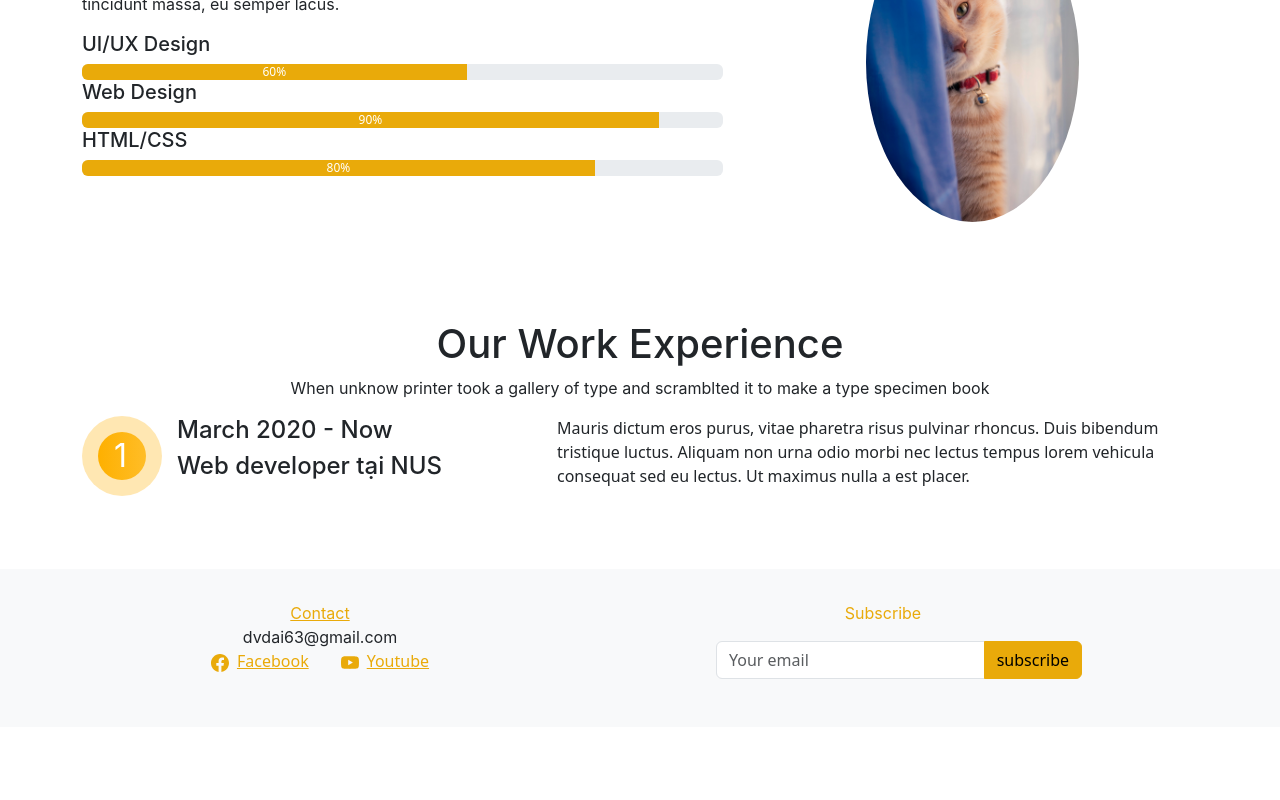
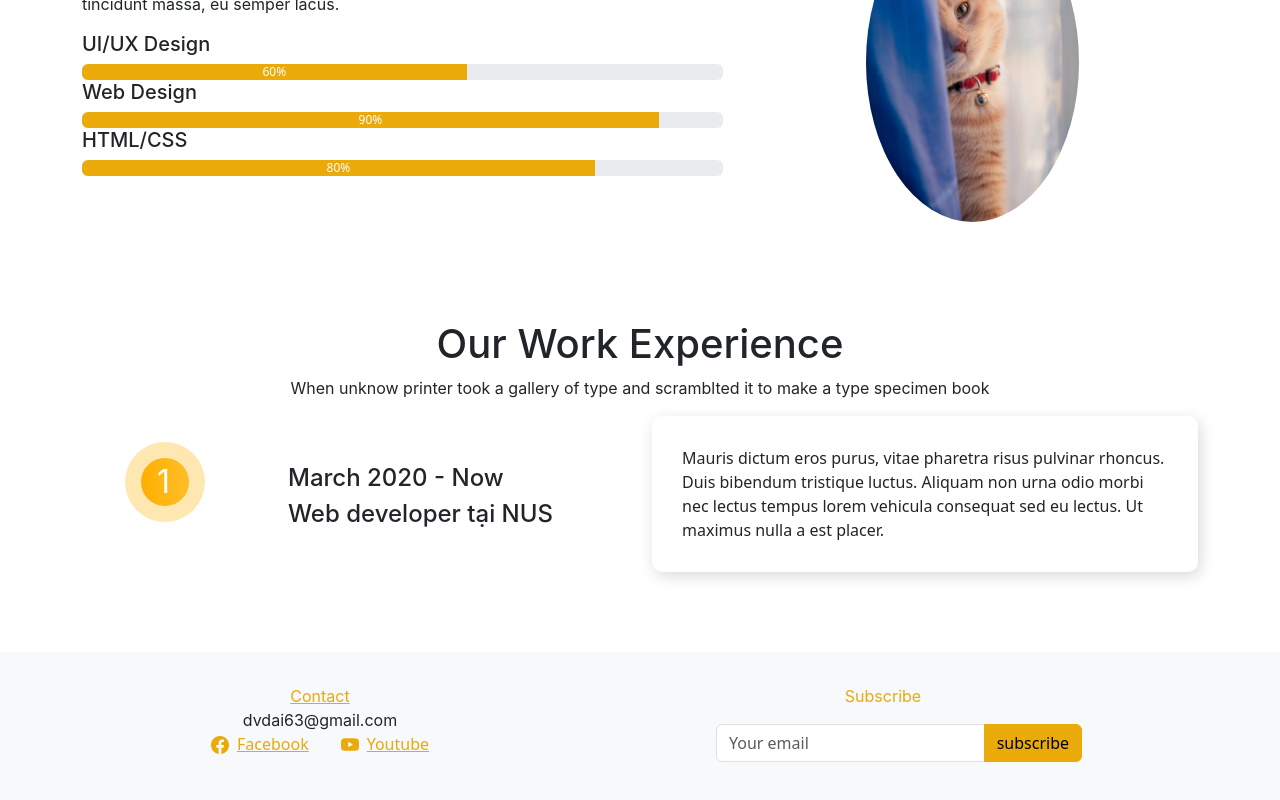
Before and after one commit to daidtech/FE_myspace, a Next.js app: page /about in a window 1280 px wide. Shown: the part 858-1658 px from the top of the page. Before the commit the page ends 1585 px from the top, so only its background shows below. Built offline with nearby package versions, Linux system fonts and the light colour scheme.

Commit message:
update UI work block

```diff
--- a/components/About/Experience/Experience.module.scss
+++ b/components/About/Experience/Experience.module.scss
@@ -8,16 +8,19 @@
 .wrapCounter {
   position: relative;
   width: 3rem;
+  top: calc((100% - 1.5rem)/2);
+  left: 50%;
   p {
     height: 100%;
     font-size: 2rem;
     position: absolute;
     z-index: 2;
-    left: 2rem;
-    top: 1rem;
+    left: -0.5rem;
+    top: -1.5rem;
     color: white;
   }
 }
+
 .counterInter {
   position: absolute;
   z-index: auto;
@@ -26,7 +29,10 @@
   border-radius: 50%;
   opacity: .302;
   background-color: #feb000;
+  transform: translate(-50%, -50%);
+  transition: width 0.5s, height 0.5s;
 }
+
 .counterOuter {
   position: absolute;
   z-index: 1;
@@ -36,10 +42,34 @@
   border-radius: 50%;
   background-color: #feb000;
   text-align: center;
-  left: 1rem;
-  top: 1rem;
+  left: 0rem;
+  top: 0rem;
+  transform: translate(-50%, -50%);
+  transition: width 0.5s, height 0.5s;
+}
+
+.hoverCounter:hover {
+  height: 6rem;
+  width: 6rem;}
+
+.workFor {
+  margin-top: 3rem;
+  margin-left: 1rem;
 }
 
 .workDetail {
-
+  position: relative;
+  padding: 30px;
+  background-color: #fff;
+  border-radius: 10px;
+  box-shadow: 2.5px 4.33px 15px #00000026;
+  transition: .5s;
+  &:hover {
+    background-image: -moz-linear-gradient(180deg,rgb(255,189,39) 0%,rgb(254,176,0) 100%);
+    background-image: -webkit-linear-gradient(180deg,rgb(255,189,39) 0%,rgb(254,176,0) 100%);
+    background-image: -ms-linear-gradient(180deg,rgb(255,189,39) 0%,rgb(254,176,0) 100%);
+    box-shadow: 2.5px 4.33px 15px #feb000;
+    background-color: #feb000;
+    color: #fff;
+  }
 }
--- a/components/About/Experience/Experience.tsx
+++ b/components/About/Experience/Experience.tsx
@@ -14,20 +14,20 @@ export default function Experience() {
           </Col>
         </Row>
         <Row>
-          <Col lg={1}>
+          <Col lg={2}>
             <div className={styles.wrapCounter}>
-              <div className={styles.counterInter}></div>
+              <div className={styles.counterInter + ' ' + styles.hoverCounter}></div>
               <div className={styles.counterOuter}></div>
               <p>1</p>
             </div>
           </Col>
           <Col lg={4}>
-            <div>
+            <div className={styles.workFor}>
               <h4>March 2020 - Now</h4>
               <h4>Web developer tại NUS</h4>
             </div>
           </Col>
-          <Col lg={7}>
+          <Col lg={6}>
             <div className={styles.workDetail}>
               Mauris dictum eros purus, vitae pharetra risus pulvinar rhoncus. Duis bibendum tristique luctus. Aliquam non urna odio morbi nec lectus tempus lorem vehicula consequat sed eu lectus. Ut maximus nulla a est placer.
             </div>
```
